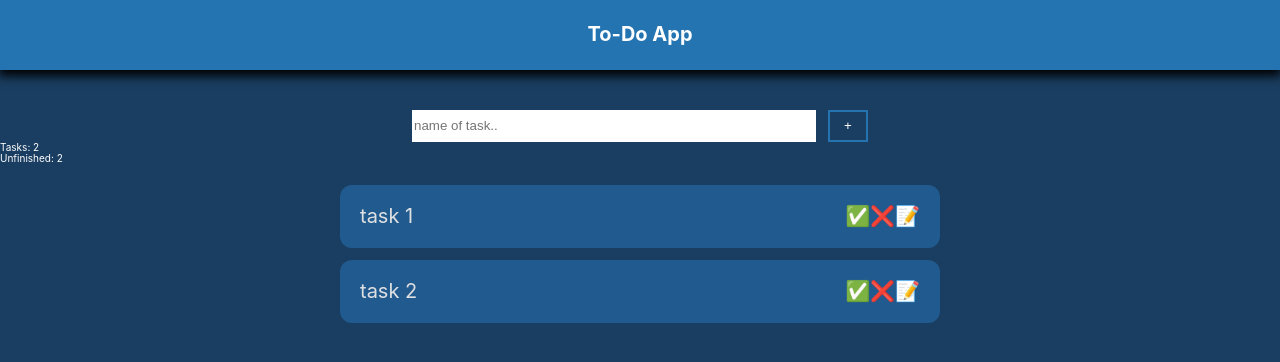
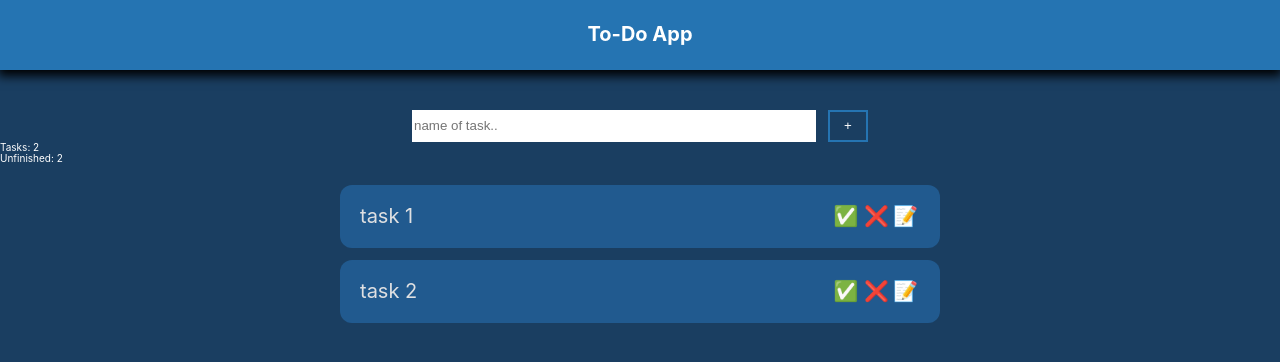
Before and after one commit to BodaNabeel/todo-app-react, a React (Create React App) app: page / in a window 1280 px wide. Shown: the top 362 px of the page. Built offline with nearby package versions, Linux system fonts and the light colour scheme.

Commit message:
added padding to btn

```diff
--- a/src/index.css
+++ b/src/index.css
@@ -105,6 +105,7 @@ li {
 
 .buttons * {
   cursor: pointer;
+  padding:0.2rem
 }
 .buttons {
   display: flex;
```
